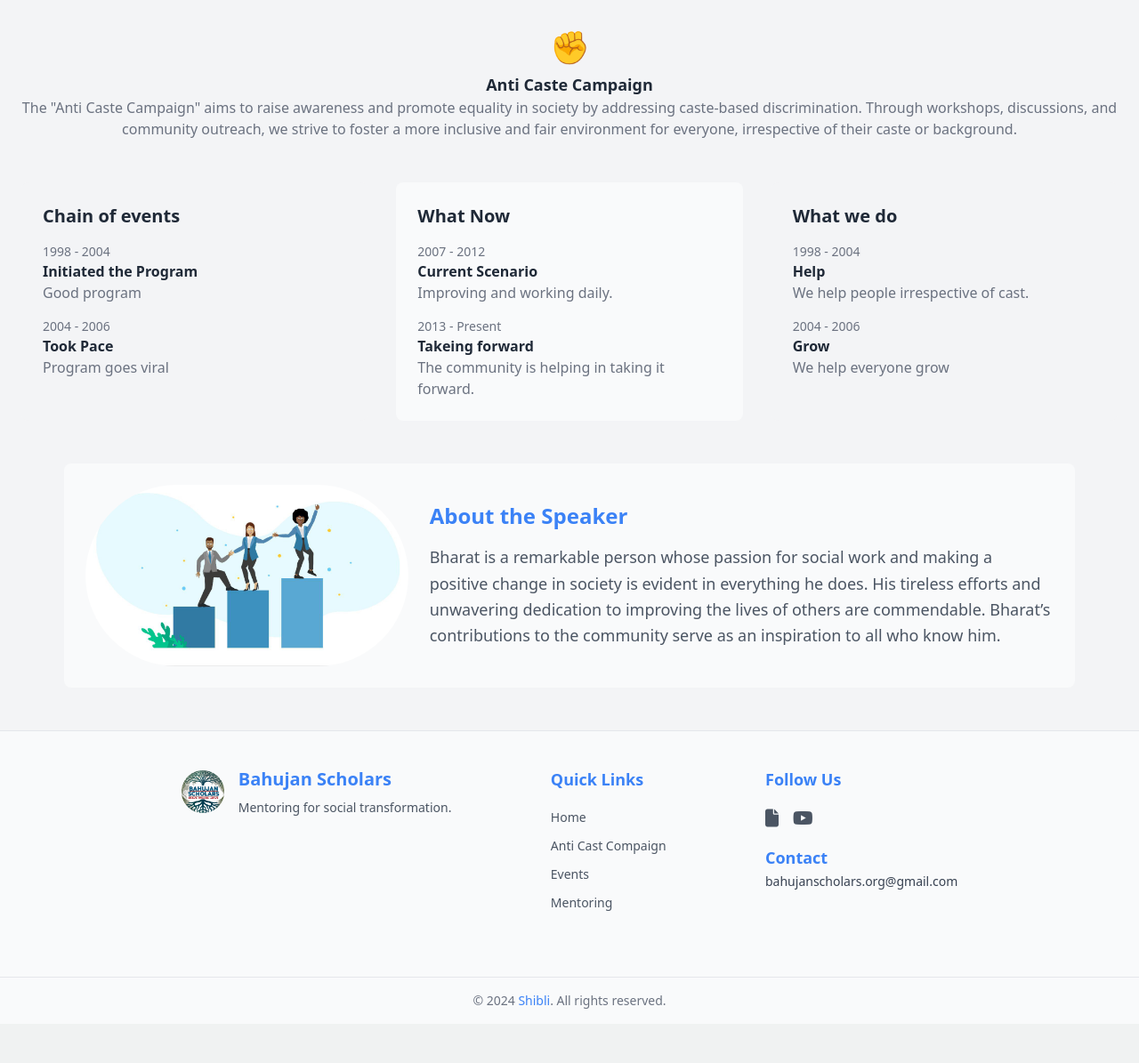
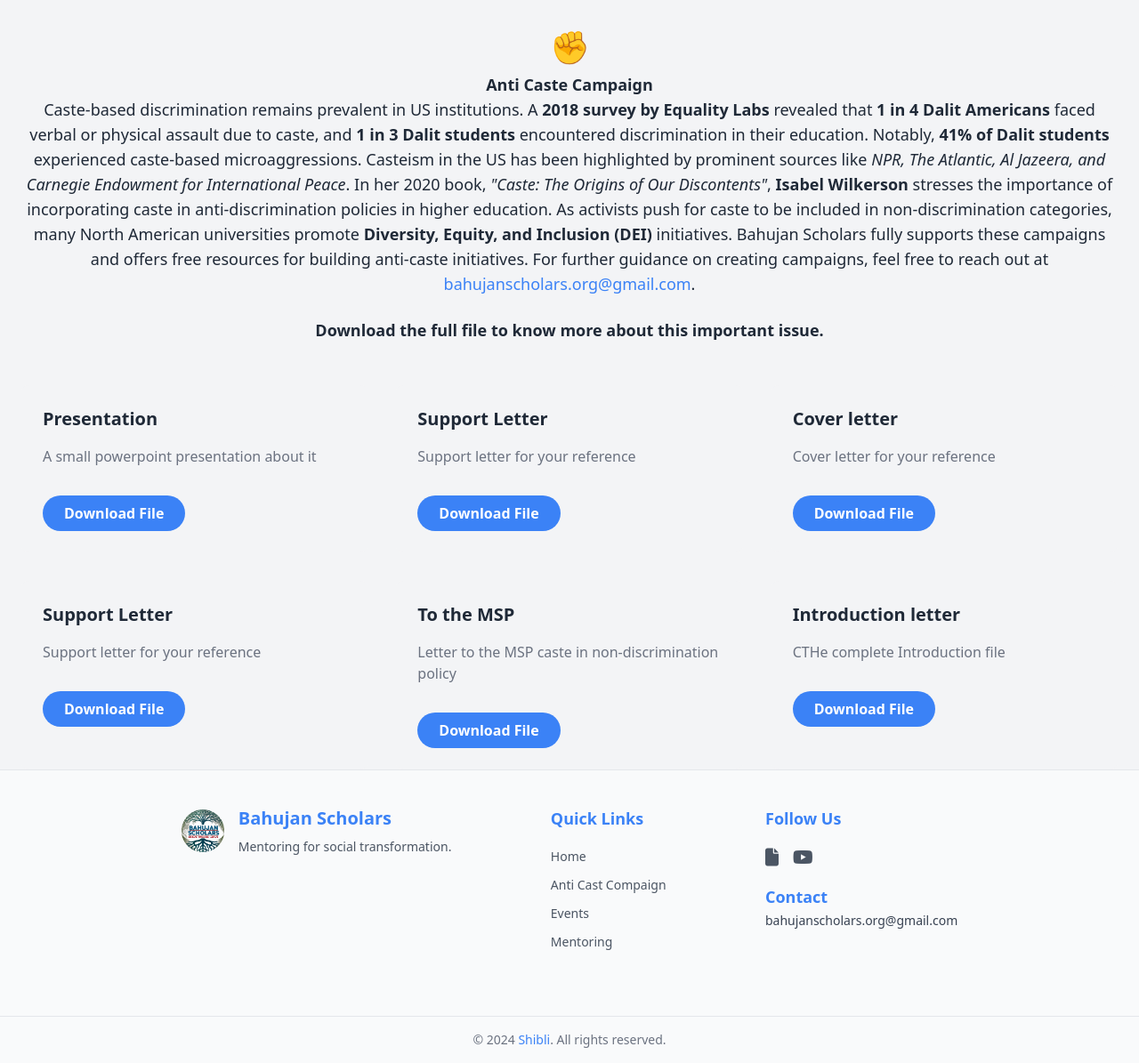
Before and after one commit to Shibli2316/bs-site-p2, a PHP site: page /users/antiCast.php in a window 1280 px wide. Shown: the part 895-2090 px from the top of the page at 89% size. Before the commit the page ends 2046 px from the top, so only its background shows below. Run offline with PHP 8.4, Linux system fonts and the light colour scheme; some libraries are stand-ins or nearby versions.

Commit message:
anti-caste updated

```diff
--- a/users/antiCast.php
+++ b/users/antiCast.php
@@ -26,10 +26,25 @@
         <div class="col-span-full">
             <div class="text-teal-500 text-4xl mb-2">✊</div>
             <h3 class="text-lg font-bold">Anti Caste Campaign</h3>
-            <p class="text-gray-500">The "Anti Caste Campaign" aims to raise awareness and promote equality in society
-                by addressing caste-based discrimination. Through workshops, discussions, and community outreach, we
-                strive to foster a more inclusive and fair environment for everyone, irrespective of their caste or
-                background.</p>
+            <p class="text-lg mb-4">
+                Caste-based discrimination remains prevalent in US institutions. A <strong>2018 survey by Equality
+                    Labs</strong> revealed that <strong>1 in 4 Dalit Americans</strong> faced verbal or physical assault
+                due to caste, and <strong>1 in 3 Dalit students</strong> encountered discrimination in their education.
+                Notably, <strong>41% of Dalit students</strong> experienced caste-based microaggressions. Casteism in
+                the US has been highlighted by prominent sources like <i>NPR, The Atlantic, Al Jazeera, and Carnegie
+                    Endowment for International Peace</i>. In her 2020 book, <i>"Caste: The Origins of Our
+                    Discontents"</i>, <strong>Isabel Wilkerson</strong> stresses the importance of incorporating caste
+                in anti-discrimination policies in higher education. As activists push for caste to be included in
+                non-discrimination categories, many North American universities promote <strong>Diversity, Equity, and
+                    Inclusion (DEI)</strong> initiatives. Bahujan Scholars fully supports these campaigns and offers
+                free resources for building anti-caste initiatives. For further guidance on creating campaigns, feel
+                free to reach out at <a href="mailto:bahujanscholars.org@gmail.com"
+                    class="text-blue-500">bahujanscholars.org@gmail.com</a>.
+            </p>
+
+            <p class="text-lg text-center mt-6">
+                <strong><a href="path/to/your/file.pdf" download>Download</a> the full file to know more about this important issue.</strong>
+            </p>
         </div>
     </div>
 
@@ -38,64 +53,80 @@
     <div class="grid grid-cols-1 sm:grid-cols-2 md:grid-cols-3 gap-8">
         <!-- Education -->
         <div class="bg-gray-100 p-6 rounded-lg">
-            <h3 class="text-xl font-bold mb-4">Chain of events</h3>
+            <h3 class="text-xl font-bold mb-4">Presentation</h3>
             <div class="mb-4">
-                <p class="text-sm text-gray-500">1998 - 2004</p>
-                <h4 class="font-semibold">Initiated the Program</h4>
-                <p class="text-gray-500">Good program</p>
-            </div>
-            <div>
-                <p class="text-sm text-gray-500">2004 - 2006</p>
-                <h4 class="font-semibold">Took Pace</h4>
-                <p class="text-gray-500">Program goes viral</p>
-            </div>
+                <p class="text-gray-500">A small powerpoint presentation about it</p>
             </div>
 
-        <!-- Experiences -->
-        <div class="bg-gray-50 p-6 rounded-lg">
-            <h3 class="text-xl font-bold mb-4">What Now</h3>
+            <a href="path/to/your/file.pdf" download>
+                <button class="px-6 py-2 bg-blue-500 text-white font-bold rounded-full hover:bg-blue-600 mt-4">
+                    Download File
+                </button>
+            </a>
+        </div>
+        <div class="bg-gray-100 p-6 rounded-lg">
+            <h3 class="text-xl font-bold mb-4">Support Letter</h3>
             <div class="mb-4">
-                <p class="text-sm text-gray-500">2007 - 2012</p>
-                <h4 class="font-semibold">Current Scenario</h4>
-                <p class="text-gray-500">Improving and working daily.</p>
-            </div>
-            <div>
-                <p class="text-sm text-gray-500">2013 - Present</p>
-                <h4 class="font-semibold">Takeing forward</h4>
-                <p class="text-gray-500">The community is helping in taking it forward.</p>
-            </div>
+                <p class="text-gray-500">Support letter for your reference</p>
             </div>
 
-        <!-- Interests -->
+            <a href="path/to/your/file.pdf" download>
+                <button class="px-6 py-2 bg-blue-500 text-white font-bold rounded-full hover:bg-blue-600 mt-4">
+                    Download File
+                </button>
+            </a>
+        </div>
         <div class="bg-gray-100 p-6 rounded-lg">
-            <h3 class="text-xl font-bold mb-4">What we do</h3>
+            <h3 class="text-xl font-bold mb-4">Cover letter</h3>
             <div class="mb-4">
-                <p class="text-sm text-gray-500">1998 - 2004</p>
-                <h4 class="font-semibold">Help</h4>
-                <p class="text-gray-500">We help people irrespective of cast.</p>
-            </div>
-            <div>
-                <p class="text-sm text-gray-500">2004 - 2006</p>
-                <h4 class="font-semibold">Grow</h4>
-                <p class="text-gray-500">We help everyone grow</p>
-            </div>
-        </div>
+                <p class="text-gray-500">Cover letter for your reference</p>
             </div>
 
+            <a href="path/to/your/file.pdf" download>
+                <button class="px-6 py-2 bg-blue-500 text-white font-bold rounded-full hover:bg-blue-600 mt-4">
+                    Download File
+                </button>
+            </a>
+        </div>
+        <div class="bg-gray-100 p-6 rounded-lg">
+            <h3 class="text-xl font-bold mb-4">Support Letter</h3>
+            <div class="mb-4">
+                <p class="text-gray-500">Support letter for your reference</p>
+            </div>
 
-    <!-- About the Speaker -->
-    <div class="m-12 bg-gray-50 p-6 rounded-lg flex flex-col sm:flex-row items-center">
-        <div class="w-full sm:w-1/3">
-            <img src="../assets/why-mentor.jpg" alt="Speaker" class="rounded-full mx-auto">
+            <a href="path/to/your/file.pdf" download>
+                <button class="px-6 py-2 bg-blue-500 text-white font-bold rounded-full hover:bg-blue-600 mt-4">
+                    Download File
+                </button>
+            </a>
         </div>
-        <div class="w-full sm:w-2/3 sm:pl-6 mt-6 sm:mt-0">
-            <h3 class="text-2xl font-semibold text-blue-500 mb-4">About the Speaker</h3>
-            <p class="text-gray-600 text-lg leading-relaxed">Bharat is a remarkable person whose passion for social work
-                and making a positive change in society is evident in everything he does. His tireless efforts and
-                unwavering dedication to improving the lives of others are commendable. Bharat’s contributions to the
-                community serve as an inspiration to all who know him.</p>
+        <div class="bg-gray-100 p-6 rounded-lg">
+            <h3 class="text-xl font-bold mb-4">To the MSP</h3>
+            <div class="mb-4">
+                <p class="text-gray-500">Letter to the MSP caste in non-discrimination policy</p>
             </div>
+
+            <a href="path/to/your/file.pdf" download>
+                <button class="px-6 py-2 bg-blue-500 text-white font-bold rounded-full hover:bg-blue-600 mt-4">
+                    Download File
+                </button>
+            </a>
         </div>
+        <div class="bg-gray-100 p-6 rounded-lg">
+            <h3 class="text-xl font-bold mb-4">Introduction letter</h3>
+            <div class="mb-4">
+                <p class="text-gray-500">CTHe complete Introduction file</p>
+            </div>
+
+            <a href="path/to/your/file.pdf" download>
+                <button class="px-6 py-2 bg-blue-500 text-white font-bold rounded-full hover:bg-blue-600 mt-4">
+                    Download File
+                </button>
+            </a>
+        </div>
+
+    </div>
+
 
 
 </div>
```
Lines whose indentation alone changed are shown as unchanged.
